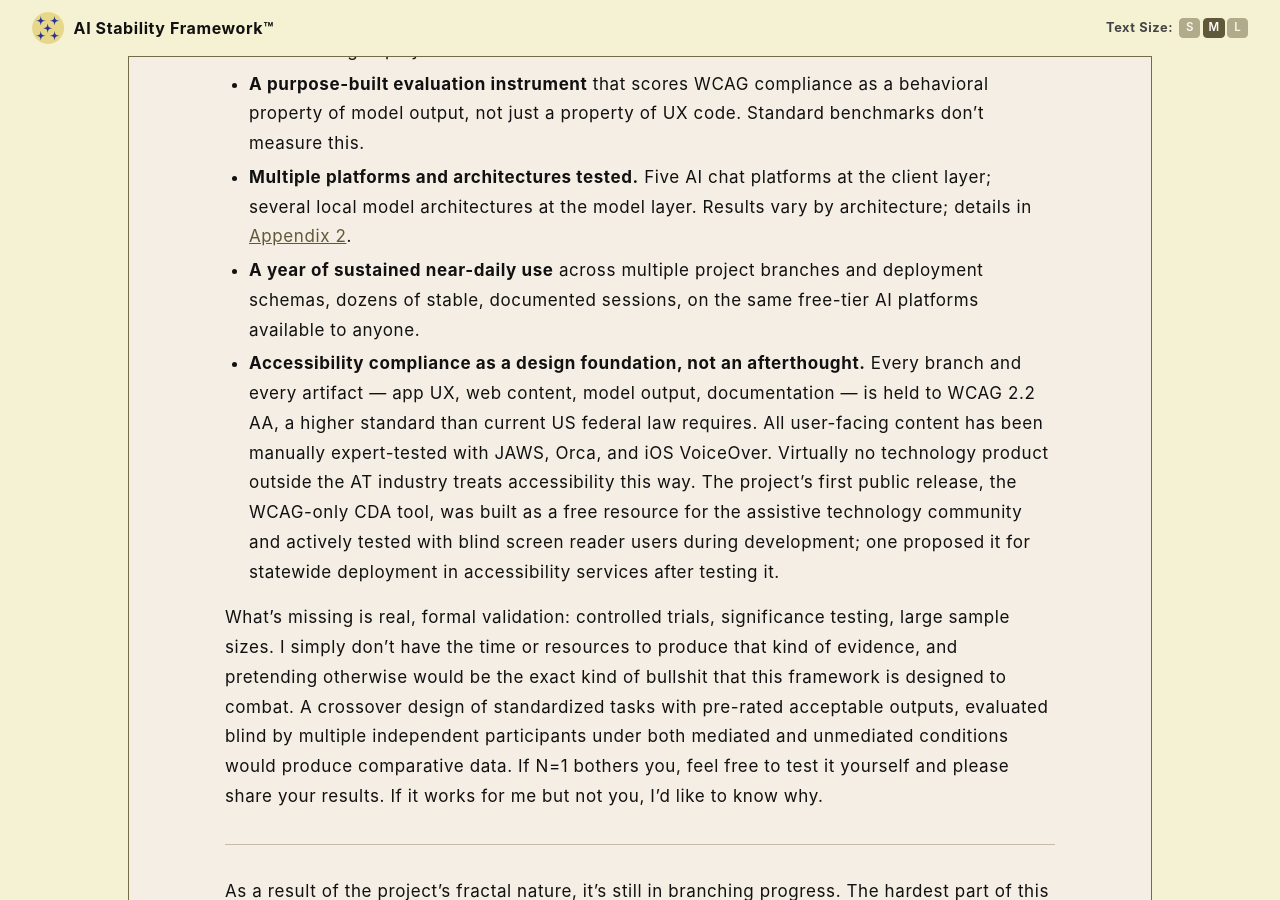
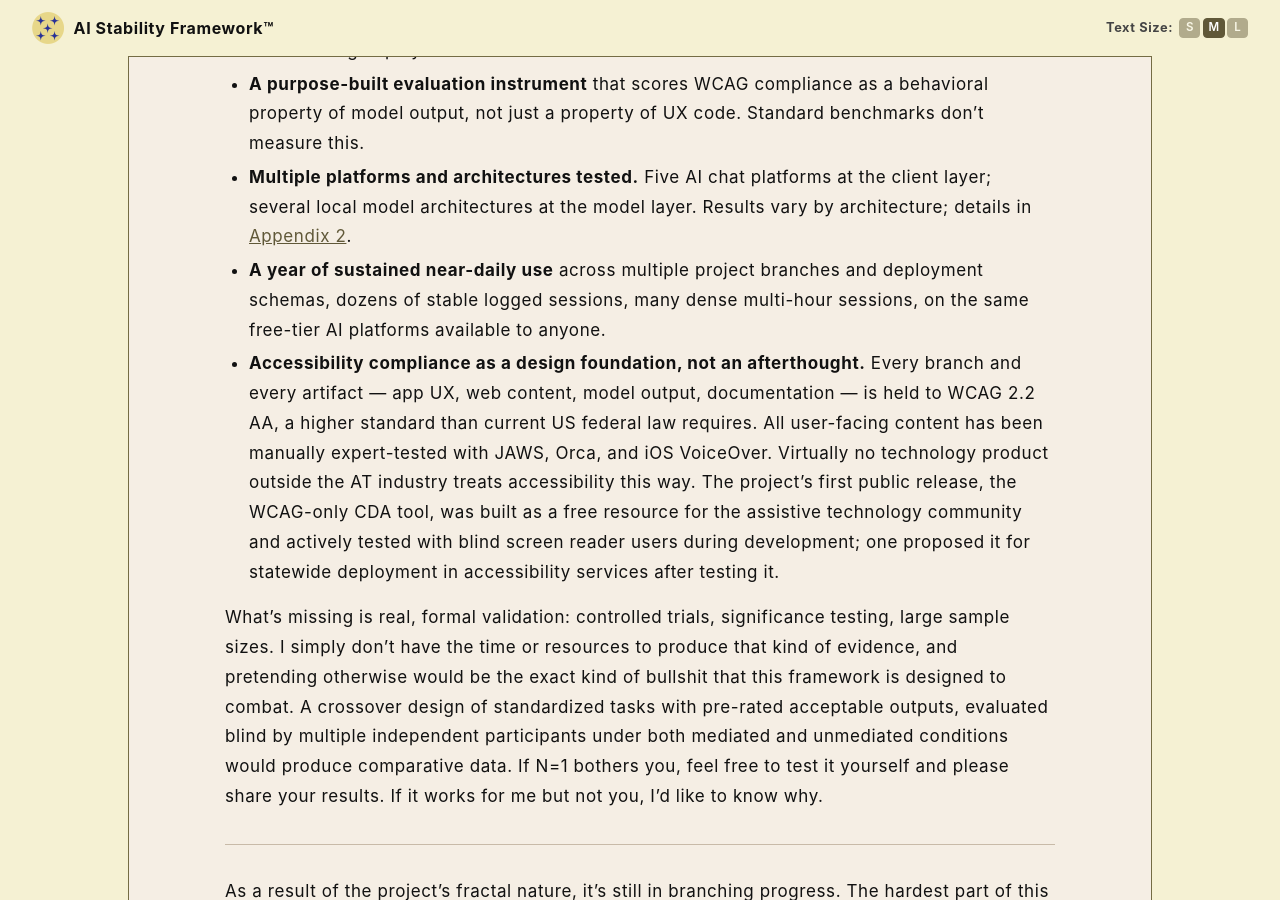
Before and after one commit to rojaslen/AISF-WEB, a Jekyll site: the page built from ch11.md, in a window 1280 px wide and 900 px high, scrolled down 3099 px. Built offline with Jekyll 4.4.1, drawn with Linux system fonts in a browser that asks for light colours; some web fonts are replaced.

Commit message:
Update ch11.md

```diff
--- a/ch11.md
+++ b/ch11.md
@@ -49,7 +49,7 @@ There is no bank of beta testers, no institutional research lab, no paid QC team
 - **Demonstrated model-level results across multiple architectures.** Four Laws and WCAG compliance are trainable at the model level via local fine-tuning on consumer hardware, confirmed across several distinct architectures. Findings in <a href="/ch08">Chapter 8</a> and <a href="/apx02">Appendix 2</a>. A multi-model chat interface that will host trained models for direct public interaction is built and awaiting deployment.
 - **A purpose-built evaluation instrument** that scores WCAG compliance as a behavioral property of model output, not just a property of UX code. Standard benchmarks don't measure this.
 - **Multiple platforms and architectures tested.** Five AI chat platforms at the client layer; several local model architectures at the model layer. Results vary by architecture; details in <a href="/apx02">Appendix 2</a>.
-- **A year of sustained near-daily use** across multiple project branches and deployment schemas, dozens of stable, documented sessions, on the same free-tier AI platforms available to anyone.
+- **A year of sustained near-daily use** across multiple project branches and deployment schemas, dozens of stable logged sessions, many dense multi-hour sessions, on the same free-tier AI platforms available to anyone.
 - **Accessibility compliance as a design foundation, not an afterthought.** Every branch and every artifact — app UX, web content, model output, documentation — is held to WCAG 2.2 AA, a higher standard than current US federal law requires. All user-facing content has been manually expert-tested with JAWS, Orca, and iOS VoiceOver. Virtually no technology product outside the AT industry treats accessibility this way. The project's first public release, the WCAG-only CDA tool, was built as a free resource for the assistive technology community and actively tested with blind screen reader users during development; one proposed it for statewide deployment in accessibility services after testing it.
 
 What's missing is real, formal validation: controlled trials, significance testing, large sample sizes. I simply don't have the time or resources to produce that kind of evidence, and pretending otherwise would be the exact kind of bullshit that this framework is designed to combat. A crossover design of standardized tasks with pre-rated acceptable outputs, evaluated blind by multiple independent participants under both mediated and unmediated conditions would produce comparative data. If N=1 bothers you, feel free to test it yourself and please share your results. If it works for me but not you, I'd like to know why.
```
